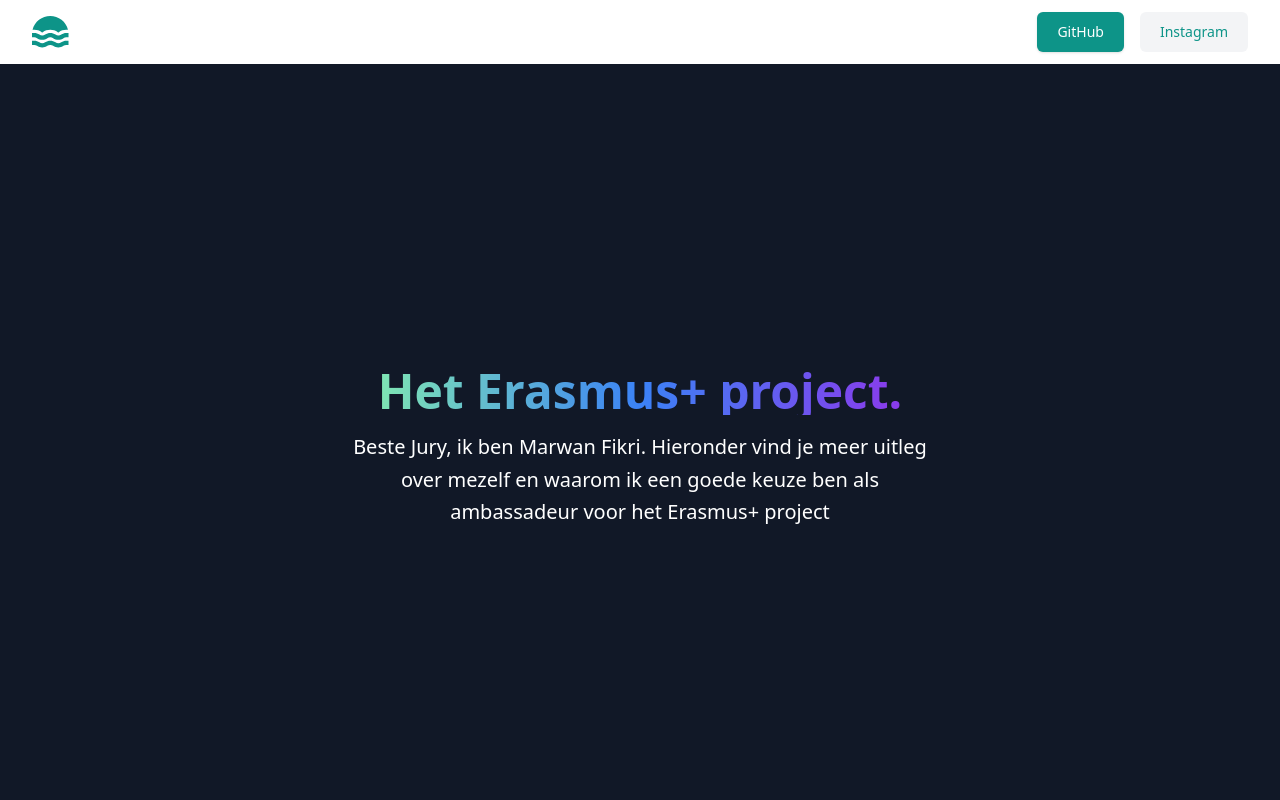
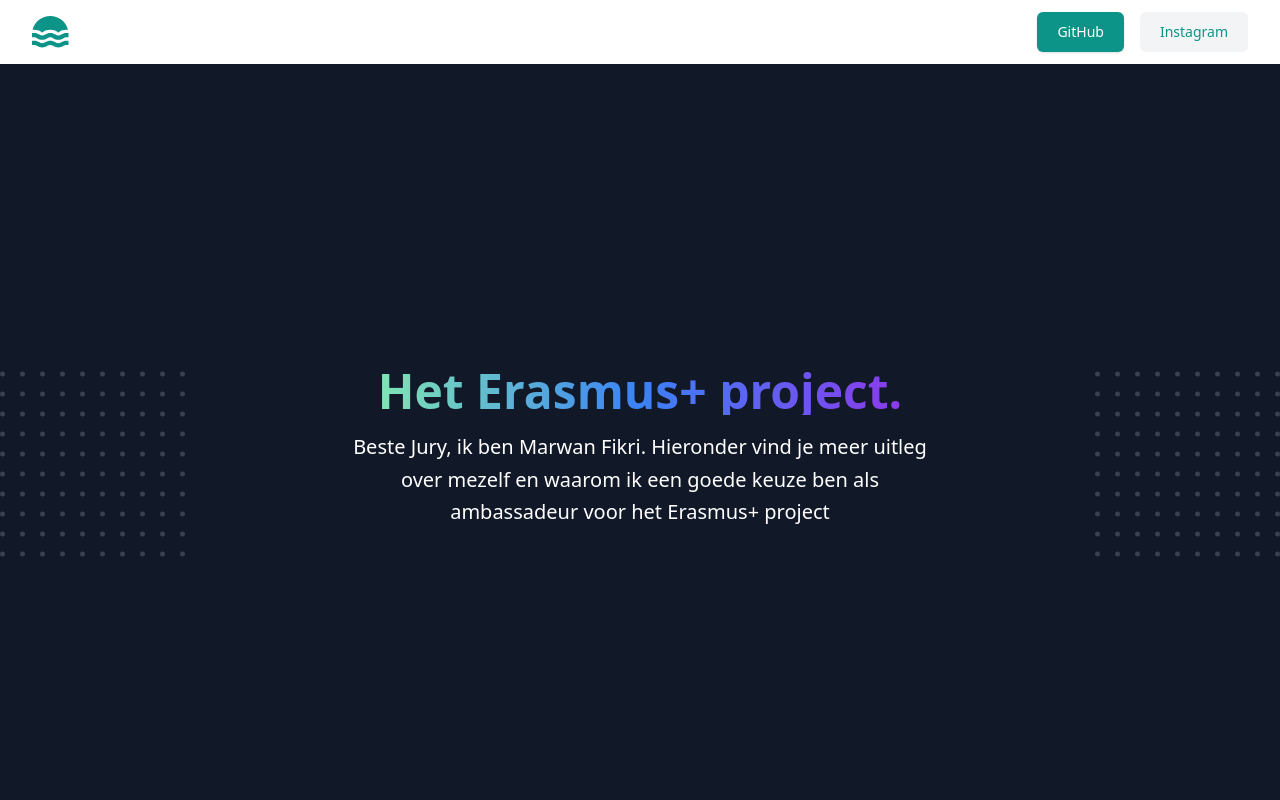
Before and after one commit to MarwanF611/Erasmus-Plus, a React (Vite) app: page / in a window 1280 px wide. Shown: the top 800 px of the page. Built offline with nearby package versions, Linux system fonts and the light colour scheme.

Commit message:
Banner and hover

```diff
--- a/src/App.tsx
+++ b/src/App.tsx
@@ -3,10 +3,12 @@
 import NavBar from "./components/Nav";
 import Section from "./components/Section";
 
+
 export default function App() {
   return (
     <div>
       <NavBar />
+
       <Banner />
       <Section />
       <Footer />
--- a/src/components/Banner.tsx
+++ b/src/components/Banner.tsx
@@ -1,3 +1,4 @@
+import { Dots } from "./dots";
 
 
 
@@ -5,8 +6,16 @@
   return (
     <section
       className="bg-gray-900 text-white"
-
+      style={{
+        position: "relative"
+      }}
     >
+      <Dots className="text-gray-700" style={{
+        position: "absolute",
+        top: 0,
+        left: 0,
+        height: "100%"
+      }} />
       <div className="mx-auto max-w-screen-xl px-4 py-32 lg:flex lg:h-screen lg:items-center">
         <div className="mx-auto max-w-3xl text-center">
           <h1 className="bg-gradient-to-r from-green-300 via-blue-500 to-purple-600 bg-clip-text text-3xl font-extrabold text-transparent sm:text-5xl">
@@ -26,6 +35,12 @@
           </div>
         </div>
       </div>
+      <Dots className="text-gray-700" style={{
+        position: "absolute",
+        bottom: 0,
+        right: 0,
+        height: "100%"
+      }} />
     </section>
   );
 }
--- /dev/null
+++ b/src/components/Dots.tsx
@@ -0,0 +1,120 @@
+import React from "react";
+export interface DotsProps extends React.ComponentPropsWithoutRef<"svg"> {
+  size?: number;
+  radius?: number;
+}
+
+export function Dots({ size = 185, radius = 2.5, ...others }: DotsProps) {
+  return (
+    <svg
+      aria-hidden
+      xmlns="http://www.w3.org/2000/svg"
+      fill="currentColor"
+      viewBox="0 0 185 185"
+      width={size}
+      height={size}
+      {...others}
+    >
+      <rect width="5" height="5" rx={radius} />
+      <rect width="5" height="5" x="60" rx={radius} />
+      <rect width="5" height="5" x="120" rx={radius} />
+      <rect width="5" height="5" x="20" rx={radius} />
+      <rect width="5" height="5" x="80" rx={radius} />
+      <rect width="5" height="5" x="140" rx={radius} />
+      <rect width="5" height="5" x="40" rx={radius} />
+      <rect width="5" height="5" x="100" rx={radius} />
+      <rect width="5" height="5" x="160" rx={radius} />
+      <rect width="5" height="5" x="180" rx={radius} />
+      <rect width="5" height="5" y="20" rx={radius} />
+      <rect width="5" height="5" x="60" y="20" rx={radius} />
+      <rect width="5" height="5" x="120" y="20" rx={radius} />
+      <rect width="5" height="5" x="20" y="20" rx={radius} />
+      <rect width="5" height="5" x="80" y="20" rx={radius} />
+      <rect width="5" height="5" x="140" y="20" rx={radius} />
+      <rect width="5" height="5" x="40" y="20" rx={radius} />
+      <rect width="5" height="5" x="100" y="20" rx={radius} />
+      <rect width="5" height="5" x="160" y="20" rx={radius} />
+      <rect width="5" height="5" x="180" y="20" rx={radius} />
+      <rect width="5" height="5" y="40" rx={radius} />
+      <rect width="5" height="5" x="60" y="40" rx={radius} />
+      <rect width="5" height="5" x="120" y="40" rx={radius} />
+      <rect width="5" height="5" x="20" y="40" rx={radius} />
+      <rect width="5" height="5" x="80" y="40" rx={radius} />
+      <rect width="5" height="5" x="140" y="40" rx={radius} />
+      <rect width="5" height="5" x="40" y="40" rx={radius} />
+      <rect width="5" height="5" x="100" y="40" rx={radius} />
+      <rect width="5" height="5" x="160" y="40" rx={radius} />
+      <rect width="5" height="5" x="180" y="40" rx={radius} />
+      <rect width="5" height="5" y="60" rx={radius} />
+      <rect width="5" height="5" x="60" y="60" rx={radius} />
+      <rect width="5" height="5" x="120" y="60" rx={radius} />
+      <rect width="5" height="5" x="20" y="60" rx={radius} />
+      <rect width="5" height="5" x="80" y="60" rx={radius} />
+      <rect width="5" height="5" x="140" y="60" rx={radius} />
+      <rect width="5" height="5" x="40" y="60" rx={radius} />
+      <rect width="5" height="5" x="100" y="60" rx={radius} />
+      <rect width="5" height="5" x="160" y="60" rx={radius} />
+      <rect width="5" height="5" x="180" y="60" rx={radius} />
+      <rect width="5" height="5" y="80" rx={radius} />
+      <rect width="5" height="5" x="60" y="80" rx={radius} />
+      <rect width="5" height="5" x="120" y="80" rx={radius} />
+      <rect width="5" height="5" x="20" y="80" rx={radius} />
+      <rect width="5" height="5" x="80" y="80" rx={radius} />
+      <rect width="5" height="5" x="140" y="80" rx={radius} />
+      <rect width="5" height="5" x="40" y="80" rx={radius} />
+      <rect width="5" height="5" x="100" y="80" rx={radius} />
+      <rect width="5" height="5" x="160" y="80" rx={radius} />
+      <rect width="5" height="5" x="180" y="80" rx={radius} />
+      <rect width="5" height="5" y="100" rx={radius} />
+      <rect width="5" height="5" x="60" y="100" rx={radius} />
+      <rect width="5" height="5" x="120" y="100" rx={radius} />
+      <rect width="5" height="5" x="20" y="100" rx={radius} />
+      <rect width="5" height="5" x="80" y="100" rx={radius} />
+      <rect width="5" height="5" x="140" y="100" rx={radius} />
+      <rect width="5" height="5" x="40" y="100" rx={radius} />
+      <rect width="5" height="5" x="100" y="100" rx={radius} />
+      <rect width="5" height="5" x="160" y="100" rx={radius} />
+      <rect width="5" height="5" x="180" y="100" rx={radius} />
+      <rect width="5" height="5" y="120" rx={radius} />
+      <rect width="5" height="5" x="60" y="120" rx={radius} />
+      <rect width="5" height="5" x="120" y="120" rx={radius} />
+      <rect width="5" height="5" x="20" y="120" rx={radius} />
+      <rect width="5" height="5" x="80" y="120" rx={radius} />
+      <rect width="5" height="5" x="140" y="120" rx={radius} />
+      <rect width="5" height="5" x="40" y="120" rx={radius} />
+      <rect width="5" height="5" x="100" y="120" rx={radius} />
+      <rect width="5" height="5" x="160" y="120" rx={radius} />
+      <rect width="5" height="5" x="180" y="120" rx={radius} />
+      <rect width="5" height="5" y="140" rx={radius} />
+      <rect width="5" height="5" x="60" y="140" rx={radius} />
+      <rect width="5" height="5" x="120" y="140" rx={radius} />
+      <rect width="5" height="5" x="20" y="140" rx={radius} />
+      <rect width="5" height="5" x="80" y="140" rx={radius} />
+      <rect width="5" height="5" x="140" y="140" rx={radius} />
+      <rect width="5" height="5" x="40" y="140" rx={radius} />
+      <rect width="5" height="5" x="100" y="140" rx={radius} />
+      <rect width="5" height="5" x="160" y="140" rx={radius} />
+      <rect width="5" height="5" x="180" y="140" rx={radius} />
+      <rect width="5" height="5" y="160" rx={radius} />
+      <rect width="5" height="5" x="60" y="160" rx={radius} />
+      <rect width="5" height="5" x="120" y="160" rx={radius} />
+      <rect width="5" height="5" x="20" y="160" rx={radius} />
+      <rect width="5" height="5" x="80" y="160" rx={radius} />
+      <rect width="5" height="5" x="140" y="160" rx={radius} />
+      <rect width="5" height="5" x="40" y="160" rx={radius} />
+      <rect width="5" height="5" x="100" y="160" rx={radius} />
+      <rect width="5" height="5" x="160" y="160" rx={radius} />
+      <rect width="5" height="5" x="180" y="160" rx={radius} />
+      <rect width="5" height="5" y="180" rx={radius} />
+      <rect width="5" height="5" x="60" y="180" rx={radius} />
+      <rect width="5" height="5" x="120" y="180" rx={radius} />
+      <rect width="5" height="5" x="20" y="180" rx={radius} />
+      <rect width="5" height="5" x="80" y="180" rx={radius} />
+      <rect width="5" height="5" x="140" y="180" rx={radius} />
+      <rect width="5" height="5" x="40" y="180" rx={radius} />
+      <rect width="5" height="5" x="100" y="180" rx={radius} />
+      <rect width="5" height="5" x="160" y="180" rx={radius} />
+      <rect width="5" height="5" x="180" y="180" rx={radius} />
+    </svg>
+  );
+}
--- a/src/components/section-components/section1.tsx
+++ b/src/components/section-components/section1.tsx
@@ -14,11 +14,11 @@
 
   return (
     <section className="bg-gray-900 text-white">
-      <div className="mx-auto max-w-screen-xl px-4 py-8 sm:py-12 sm:px-6 lg:py-16 lg:px-8 ">
+      <div className="mx-auto max-w-screen-xl px-4 py-6 sm:py-7 sm:px-6 lg:py-9 lg:px-8 ">
         <a
           onClick={openModal}
           style={{ cursor: "pointer" }}
-          className="block rounded-xl border border-gray-800 p-8 shadow-xl transition hover:border-blue-500/10 hover:shadow-blue-500/10 "
+          className="block rounded-xl border-[3px] border-gray-800 p-8 transition hover:border-green-300"
         >
           <svg
             xmlns="http://www.w3.org/2000/svg"
--- a/src/components/section-components/section2.tsx
+++ b/src/components/section-components/section2.tsx
@@ -14,11 +14,11 @@
 
   return (
     <section className="bg-gray-900 text-white">
-      <div className="mx-auto max-w-screen-xl px-4 py-8 sm:py-12 sm:px-6 lg:py-16 lg:px-8 ">
+      <div className="mx-auto max-w-screen-xl px-4 py-6 sm:py-7 sm:px-6 lg:py-9 lg:px-8 ">
         <a
           onClick={openModal}
           style={{ cursor: "pointer" }}
-          className="block rounded-xl border border-gray-800 p-8 shadow-xl transition hover:border-blue-500/10 hover:shadow-blue-500/10 "
+          className="block rounded-xl border-[3px] border-gray-800 p-8 transition hover:border-green-300"
         >
           <svg
             xmlns="http://www.w3.org/2000/svg"
--- a/src/components/section-components/section3.tsx
+++ b/src/components/section-components/section3.tsx
@@ -14,11 +14,11 @@
 
   return (
     <section className="bg-gray-900 text-white">
-      <div className="mx-auto max-w-screen-xl px-4 py-8 sm:py-12 sm:px-6 lg:py-16 lg:px-8 ">
+      <div className="mx-auto max-w-screen-xl px-4 py-6 sm:py-7 sm:px-6 lg:py-9 lg:px-8 ">
         <a
           onClick={openModal}
           style={{ cursor: "pointer" }}
-          className="block rounded-xl border border-gray-800 p-8 shadow-xl transition hover:border-blue-500/10 hover:shadow-blue-500/10 "
+          className="block rounded-xl border-[3px] border-gray-800 p-8 transition hover:border-green-300"
         >
           <svg
             xmlns="http://www.w3.org/2000/svg"
--- a/src/components/section-components/section4.tsx
+++ b/src/components/section-components/section4.tsx
@@ -14,11 +14,11 @@
 
   return (
     <section className="bg-gray-900 text-white">
-      <div className="mx-auto max-w-screen-xl px-4 py-8 sm:py-12 sm:px-6 lg:py-16 lg:px-8 ">
+      <div className="mx-auto max-w-screen-xl px-4 py-6 sm:py-7 sm:px-6 lg:py-9 lg:px-8 ">
         <a
           onClick={openModal}
           style={{ cursor: "pointer" }}
-          className="block rounded-xl border border-gray-800 p-8 shadow-xl transition hover:border-blue-500/10 hover:shadow-blue-500/10 "
+          className="block rounded-xl border-[3px] border-gray-800 p-8 transition hover:border-green-300"
         >
           <svg
             xmlns="http://www.w3.org/2000/svg"
```
